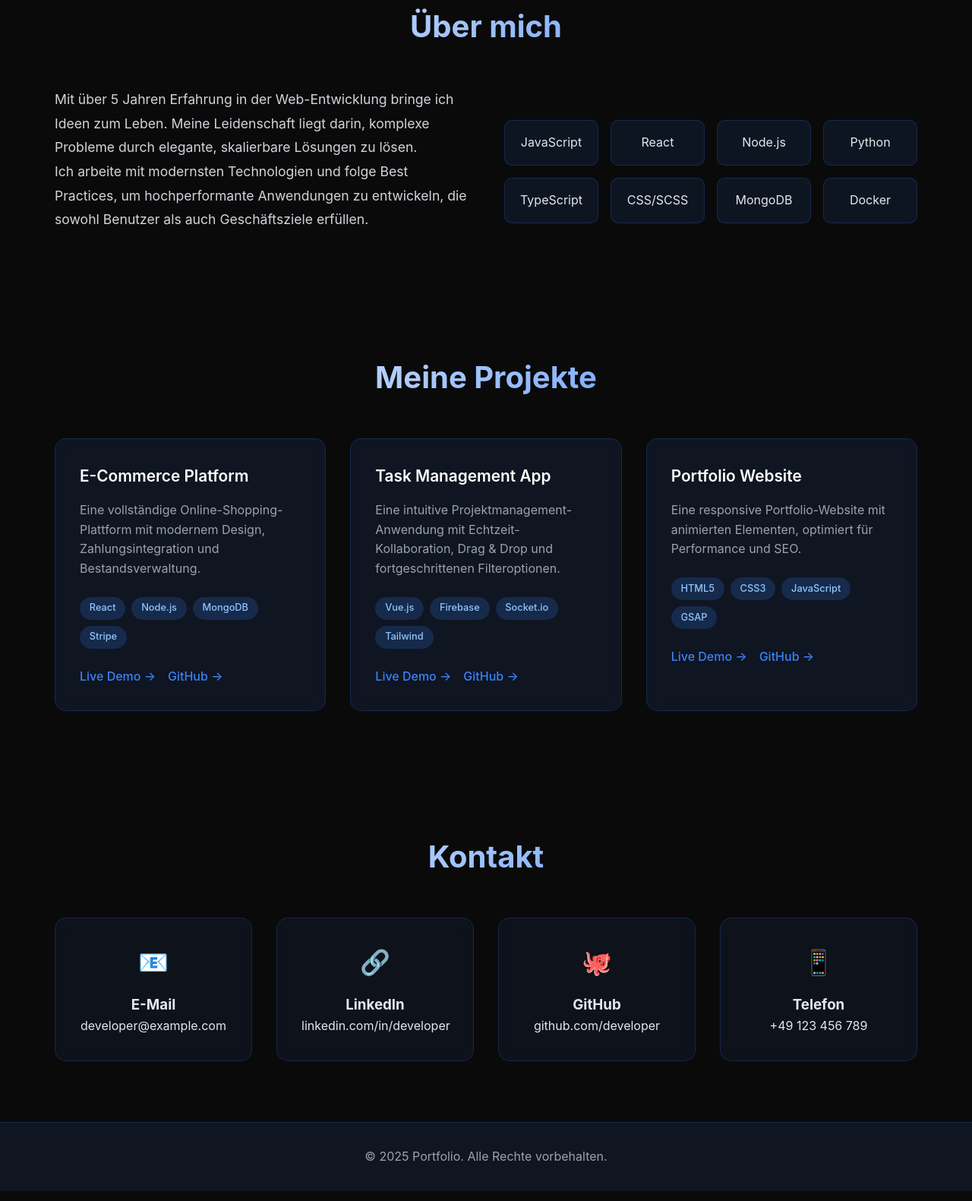
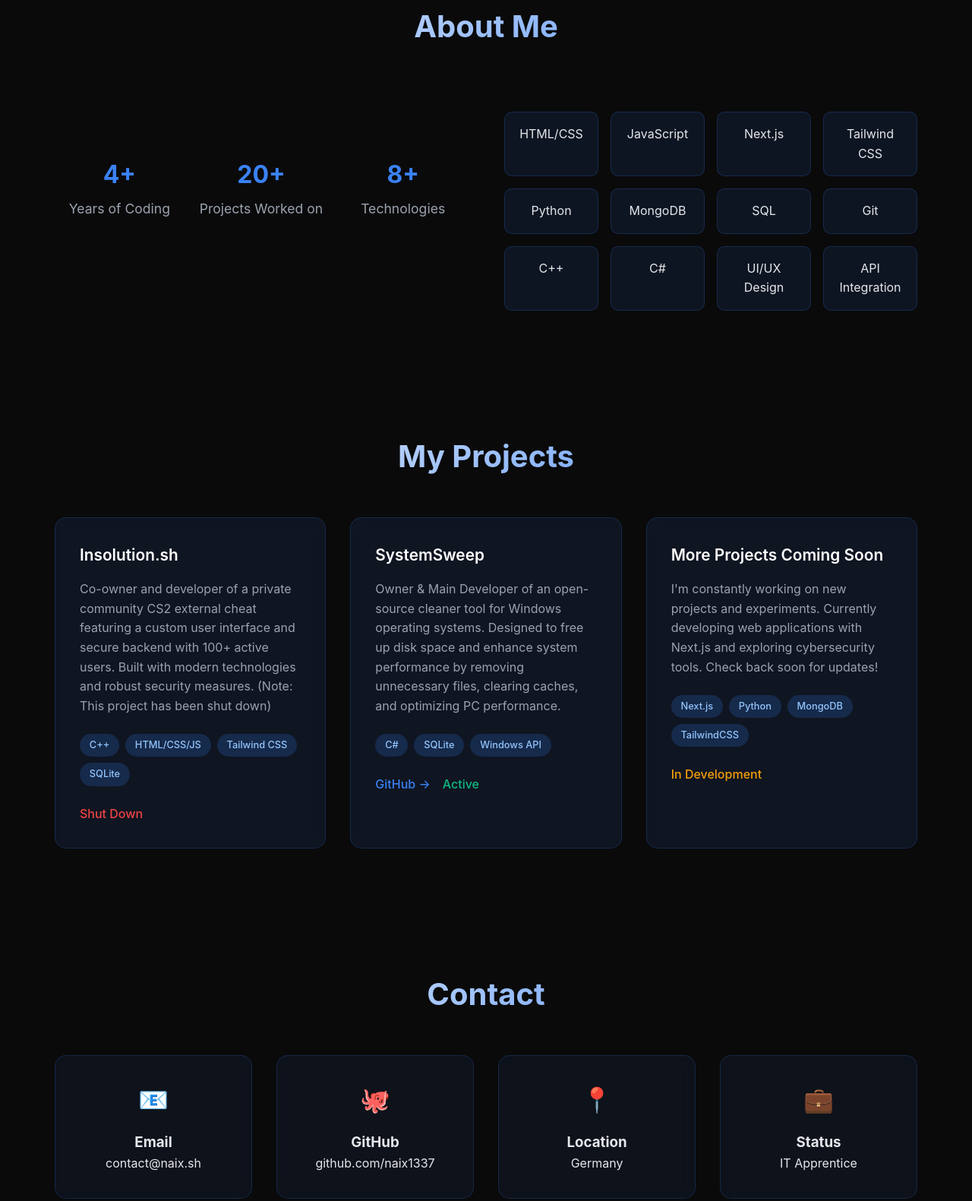
Before and after one commit to naix1337/Portfolio-Website, a plain HTML site: page index.html in a window 1280 px wide. Shown: the part 877-2458 px from the top of the page at 76% size. Drawn offline with Linux system fonts and the light colour scheme.

Commit message:
Update index.html

```diff
--- a/index.html
+++ b/index.html
@@ -515,9 +515,9 @@
             <div class="logo">Portfolio</div>
             <ul class="nav-links">
                 <li><a href="#home">Home</a></li>
-                <li><a href="#about">Über mich</a></li>
-                <li><a href="#projects">Projekte</a></li>
-                <li><a href="#contact">Kontakt</a></li>
+                <li><a href="#about">About</a></li>
+                <li><a href="#projects">Projects</a></li>
+                <li><a href="#contact">Contact</a></li>
             </ul>
             <div class="menu-toggle">
                 <span></span>
@@ -529,133 +529,136 @@
 
     <section id="home" class="hero">
         <div class="hero-content">
-            <h1>Hallo, ich bin Developer</h1>
-            <p class="hero-subtitle">Full-Stack Entwickler & UI/UX Designer</p>
+            <h1>Hello, I'm Florian</h1>
+            <p class="hero-subtitle">17yo Developer from Germany</p>
             <p class="hero-description">
-                Ich erschaffe digitale Erlebnisse durch innovative Technologien und kreatives Design.
-                Spezialisiert auf moderne Web-Entwicklung und benutzerfreundliche Interfaces.
+                I'm 17 years old and recently started my apprenticeship in IT. I've always been fascinated by computers, servers, 3D printing, cybersecurity, and gaming. My passion for tech started when I was 13, and I enjoy creating digital solutions and exploring new technologies.
             </p>
             <div class="cta-buttons">
-                <a href="#projects" class="btn btn-primary">Meine Projekte</a>
-                <a href="#contact" class="btn btn-secondary">Kontakt aufnehmen</a>
+                <a href="#projects" class="btn btn-primary">View My Projects</a>
+                <a href="#contact" class="btn btn-secondary">Get In Touch</a>
             </div>
         </div>
         <div class="scroll-indicator"></div>
     </section>
 
     <section id="about" class="section">
-        <h2 class="section-title fade-in">Über mich</h2>
+        <h2 class="section-title fade-in">About Me</h2>
         <div class="about-grid">
             <div class="about-text fade-in">
-                <p>
-                    Mit über 5 Jahren Erfahrung in der Web-Entwicklung bringe ich Ideen zum Leben.
-                    Meine Leidenschaft liegt darin, komplexe Probleme durch elegante, skalierbare Lösungen zu lösen.
-                </p>
-                <p>
-                    Ich arbeite mit modernsten Technologien und folge Best Practices, um hochperformante
-                    Anwendungen zu entwickeln, die sowohl Benutzer als auch Geschäftsziele erfüllen.
-                </p>
+                <div style="display: grid; grid-template-columns: repeat(auto-fit, minmax(120px, 1fr)); gap: 1rem; margin-bottom: 2rem; text-align: center;">
+                    <div>
+                        <div style="font-size: 2rem; font-weight: 700; color: #3b82f6;">4+</div>
+                        <div style="color: #9ca3af;">Years of Coding</div>
+                    </div>
+                    <div>
+                        <div style="font-size: 2rem; font-weight: 700; color: #3b82f6;">20+</div>
+                        <div style="color: #9ca3af;">Projects Worked on</div>
+                    </div>
+                    <div>
+                        <div style="font-size: 2rem; font-weight: 700; color: #3b82f6;">8+</div>
+                        <div style="color: #9ca3af;">Technologies</div>
+                    </div>
+                </div>
             </div>
             <div class="skills-grid fade-in">
+                <div class="skill-item">HTML/CSS</div>
                 <div class="skill-item">JavaScript</div>
-                <div class="skill-item">React</div>
-                <div class="skill-item">Node.js</div>
+                <div class="skill-item">Next.js</div>
+                <div class="skill-item">Tailwind CSS</div>
                 <div class="skill-item">Python</div>
-                <div class="skill-item">TypeScript</div>
-                <div class="skill-item">CSS/SCSS</div>
                 <div class="skill-item">MongoDB</div>
-                <div class="skill-item">Docker</div>
+                <div class="skill-item">SQL</div>
+                <div class="skill-item">Git</div>
+                <div class="skill-item">C++</div>
+                <div class="skill-item">C#</div>
+                <div class="skill-item">UI/UX Design</div>
+                <div class="skill-item">API Integration</div>
             </div>
         </div>
     </section>
 
     <section id="projects" class="section">
-        <h2 class="section-title fade-in">Meine Projekte</h2>
+        <h2 class="section-title fade-in">My Projects</h2>
         <div class="projects-grid">
             <div class="project-card fade-in">
-                <h3 class="project-title">E-Commerce Platform</h3>
+                <h3 class="project-title">Insolution.sh</h3>
                 <p class="project-description">
-                    Eine vollständige Online-Shopping-Plattform mit modernem Design,
-                    Zahlungsintegration und Bestandsverwaltung.
+                    Co-owner and developer of a private community CS2 external cheat featuring a custom user interface and secure backend with 100+ active users. Built with modern technologies and robust security measures. (Note: This project has been shut down)
                 </p>
                 <div class="project-tech">
-                    <span class="tech-tag">React</span>
-                    <span class="tech-tag">Node.js</span>
-                    <span class="tech-tag">MongoDB</span>
-                    <span class="tech-tag">Stripe</span>
+                    <span class="tech-tag">C++</span>
+                    <span class="tech-tag">HTML/CSS/JS</span>
+                    <span class="tech-tag">Tailwind CSS</span>
+                    <span class="tech-tag">SQLite</span>
                 </div>
                 <div class="project-links">
-                    <a href="#" class="project-link">Live Demo →</a>
-                    <a href="#" class="project-link">GitHub →</a>
+                    <span style="color: #ef4444; font-weight: 500;">Shut Down</span>
                 </div>
             </div>
 
             <div class="project-card fade-in">
-                <h3 class="project-title">Task Management App</h3>
+                <h3 class="project-title">SystemSweep</h3>
                 <p class="project-description">
-                    Eine intuitive Projektmanagement-Anwendung mit Echtzeit-Kollaboration,
-                    Drag & Drop und fortgeschrittenen Filteroptionen.
+                    Owner & Main Developer of an open-source cleaner tool for Windows operating systems. Designed to free up disk space and enhance system performance by removing unnecessary files, clearing caches, and optimizing PC performance.
                 </p>
                 <div class="project-tech">
-                    <span class="tech-tag">Vue.js</span>
-                    <span class="tech-tag">Firebase</span>
-                    <span class="tech-tag">Socket.io</span>
-                    <span class="tech-tag">Tailwind</span>
+                    <span class="tech-tag">C#</span>
+                    <span class="tech-tag">SQLite</span>
+                    <span class="tech-tag">Windows API</span>
                 </div>
                 <div class="project-links">
-                    <a href="#" class="project-link">Live Demo →</a>
-                    <a href="#" class="project-link">GitHub →</a>
+                    <a href="https://github.com/naix1337" class="project-link">GitHub →</a>
+                    <span style="color: #10b981; font-weight: 500;">Active</span>
                 </div>
             </div>
 
             <div class="project-card fade-in">
-                <h3 class="project-title">Portfolio Website</h3>
+                <h3 class="project-title">More Projects Coming Soon</h3>
                 <p class="project-description">
-                    Eine responsive Portfolio-Website mit animierten Elementen,
-                    optimiert für Performance und SEO.
+                    I'm constantly working on new projects and experiments. Currently developing web applications with Next.js and exploring cybersecurity tools. Check back soon for updates!
                 </p>
                 <div class="project-tech">
-                    <span class="tech-tag">HTML5</span>
-                    <span class="tech-tag">CSS3</span>
-                    <span class="tech-tag">JavaScript</span>
-                    <span class="tech-tag">GSAP</span>
+                    <span class="tech-tag">Next.js</span>
+                    <span class="tech-tag">Python</span>
+                    <span class="tech-tag">MongoDB</span>
+                    <span class="tech-tag">TailwindCSS</span>
                 </div>
                 <div class="project-links">
-                    <a href="#" class="project-link">Live Demo →</a>
-                    <a href="#" class="project-link">GitHub →</a>
+                    <span style="color: #f59e0b; font-weight: 500;">In Development</span>
                 </div>
             </div>
         </div>
     </section>
 
     <section id="contact" class="section">
-        <h2 class="section-title fade-in">Kontakt</h2>
+        <h2 class="section-title fade-in">Contact</h2>
         <div class="contact-grid">
             <div class="contact-item fade-in">
                 <div class="contact-icon">📧</div>
-                <h3>E-Mail</h3>
-                <p>developer@example.com</p>
-            </div>
-            <div class="contact-item fade-in">
-                <div class="contact-icon">🔗</div>
-                <h3>LinkedIn</h3>
-                <p>linkedin.com/in/developer</p>
+                <h3>Email</h3>
+                <p>contact@naix.sh</p>
             </div>
             <div class="contact-item fade-in">
                 <div class="contact-icon">🐙</div>
                 <h3>GitHub</h3>
-                <p>github.com/developer</p>
+                <p>github.com/naix1337</p>
             </div>
             <div class="contact-item fade-in">
-                <div class="contact-icon">📱</div>
-                <h3>Telefon</h3>
-                <p>+49 123 456 789</p>
+                <div class="contact-icon">📍</div>
+                <h3>Location</h3>
+                <p>Germany</p>
+            </div>
+            <div class="contact-item fade-in">
+                <div class="contact-icon">💼</div>
+                <h3>Status</h3>
+                <p>IT Apprentice</p>
             </div>
         </div>
     </section>
 
     <footer>
-        <p>&copy; 2025 Portfolio. Alle Rechte vorbehalten.</p>
+        <p>&copy; 2025 Florian. All rights reserved.</p>
     </footer>
 
     <script>
```
